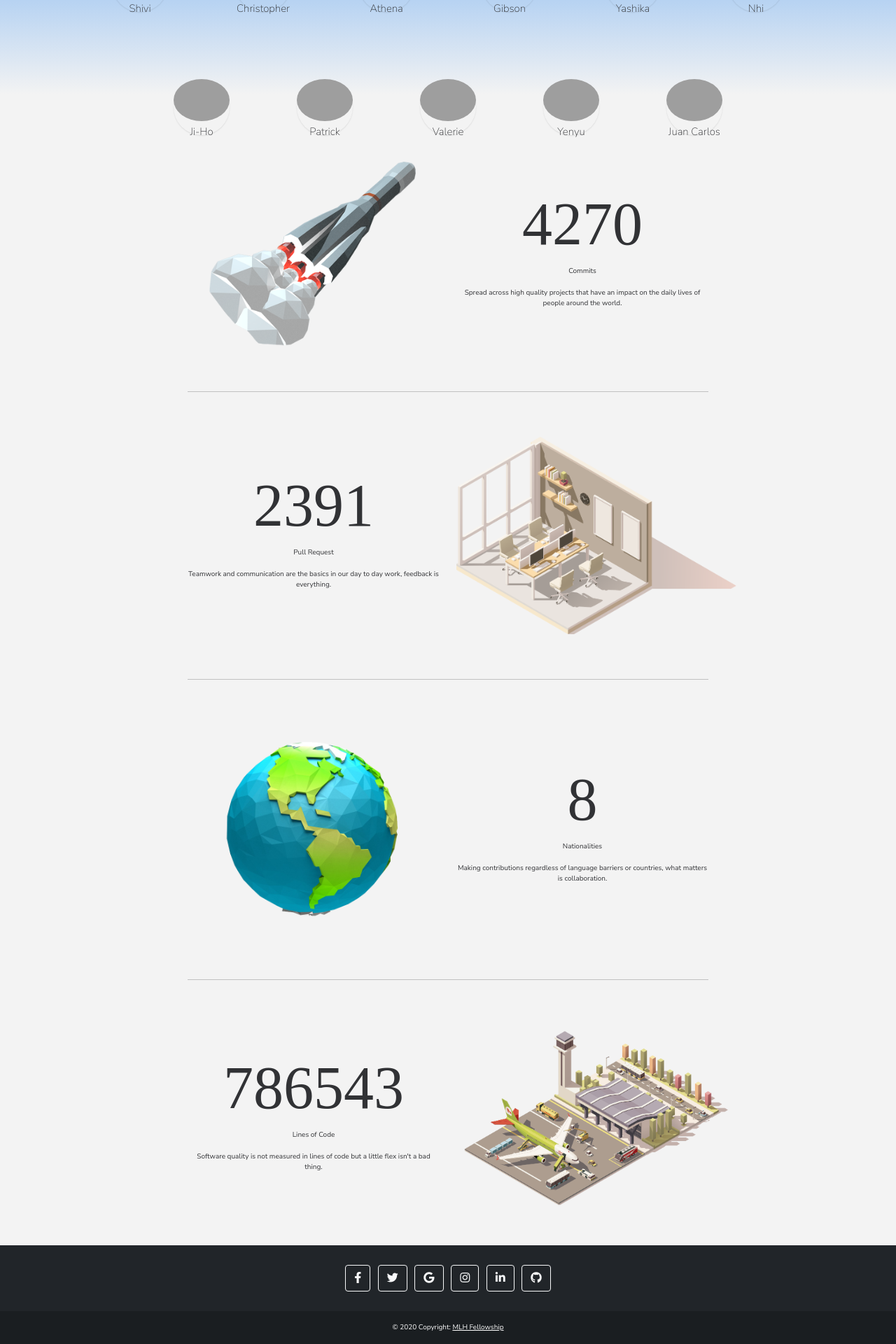
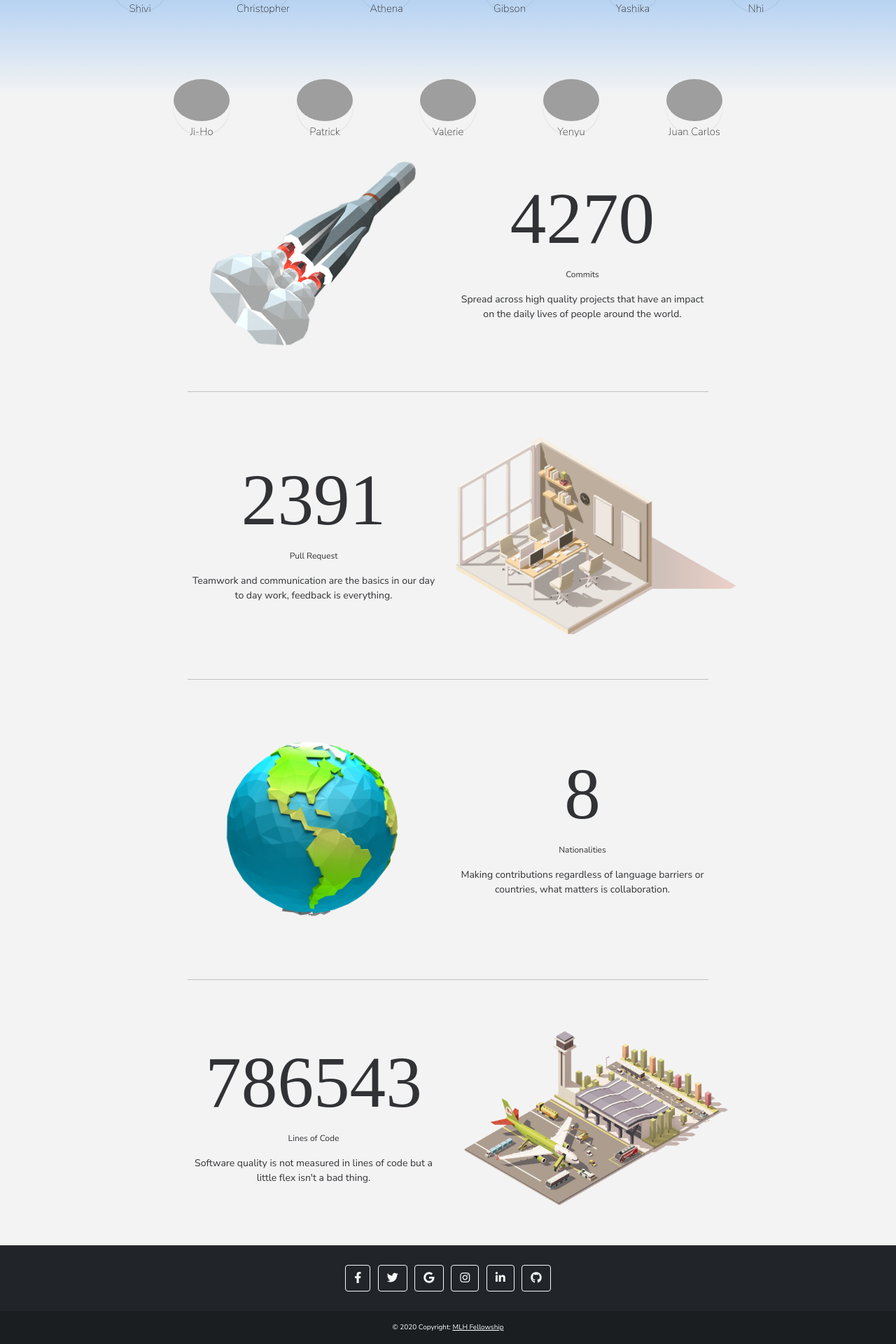
Before and after one commit to MLH-Fellowship/LATAM-C-Turtles-Portfolio, a Flask app: page / in a window 1280 px wide. Shown: the part 665-2585 px from the top of the page at 70% size. Run offline with Flask 2, Linux system fonts and the light colour scheme; some libraries are stand-ins or nearby versions; some web fonts are replaced; grey boxes are pictures that could not be loaded.

Commit message:
fix main font size

```diff
--- a/app/static/css/main.css
+++ b/app/static/css/main.css
@@ -63,6 +63,14 @@
     rgba(64, 147, 240, 1) 50%,
     rgba(15, 110, 231, 1) 100%
   );
+}
+
+.subtitle{
+  font-size: 1.4em;
+}
+
+.title{
+  font-size: 1.2em;
 }
 
 /* Navbar */
```
